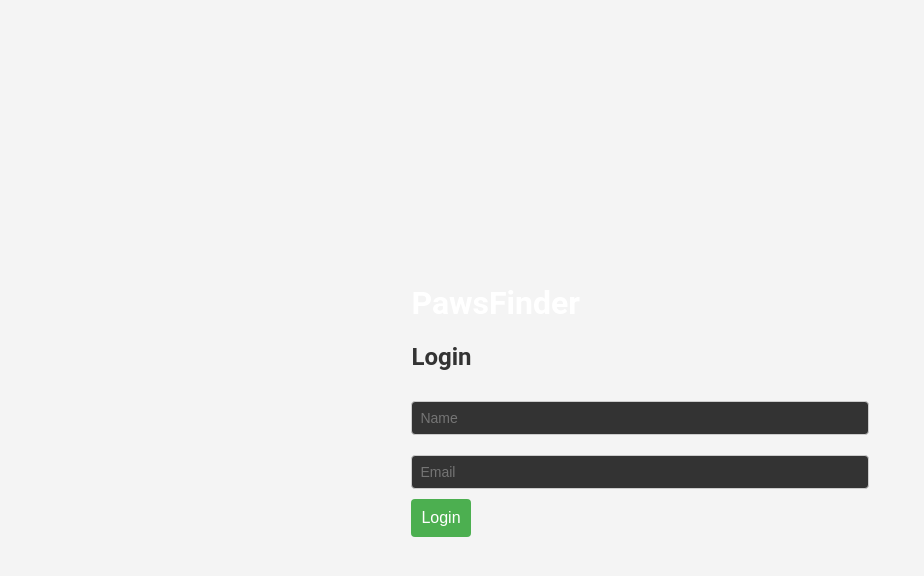
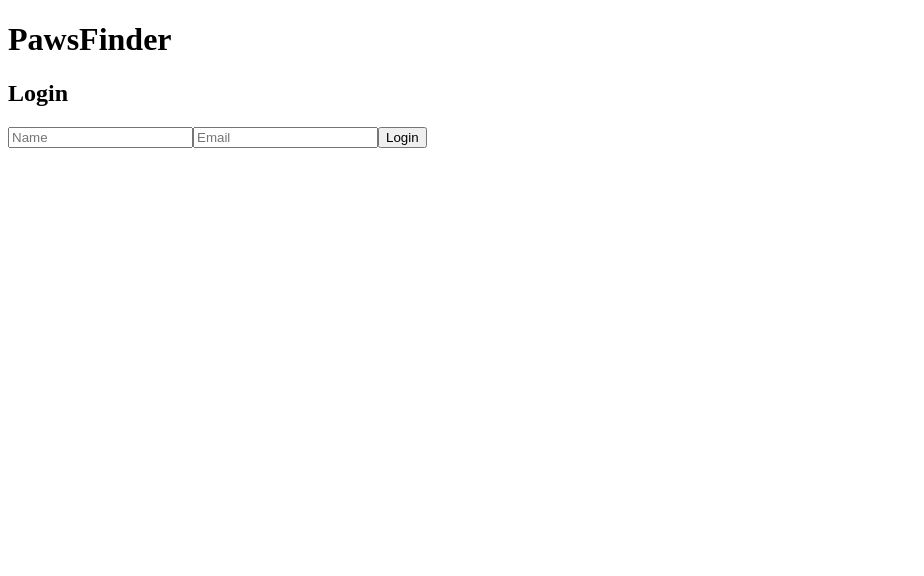
Before and after one commit to AbhiramAv/fetch-dog-app, a React (Create React App) app: page / in a window 1280 px wide. Shown: the top 576 px of the page, without its empty margins (0-924 px from the left). Built offline with nearby package versions, Linux system fonts and the light colour scheme.

Commit message:
Clean Up

```diff
--- a/src/components/Login.tsx
+++ b/src/components/Login.tsx
@@ -1,6 +1,5 @@
 import React, { useState } from 'react';
 import { useAuth } from './AuthContext';
-import '../css/Login.css';
 
 const Login: React.FC = () => {
   const { login } = useAuth();
--- a/src/components/ResultsPage.tsx
+++ b/src/components/ResultsPage.tsx
@@ -5,7 +5,6 @@ import api from '../api';
 import DogCard from './DogDetails';
 import Autocomplete from '@mui/material/Autocomplete';
 import TextField from '@mui/material/TextField';
-import '../css/styling.css'; // Import the CSS file
 
 interface Dog {
   id: string;
--- a/src/css/DogSearchComponent.css
+++ /dev/null
@@ -1,110 +0,0 @@
-/* DogSearchComponent.css */
-
-/* General styling for the page */
-body {
-    font-family: 'Arial', sans-serif;
-    background-color: #f4f4f4;
-    margin: 0;
-    padding: 0;
-    display: flex;
-    flex-direction: column;
-    align-items: center;
-  }
-
-  .container {
-    width: 80%;
-    max-width: 1200px;
-    margin: 20px auto;
-  }
-
-  h2 {
-    color: #333;
-  }
-
-  /* Styling for the filter and sorting controls */
-  .filter-container {
-    display: flex;
-    justify-content: space-between;
-    margin-bottom: 20px;
-  }
-
-  label {
-    margin-right: 10px;
-  }
-
-  select,
-  input {
-    padding: 8px;
-    font-size: 14px;
-  }
-
-  /* Styling for the dog cards */
-  ul {
-    list-style: none;
-    padding: 0;
-    display: flex;
-    flex-wrap: wrap;
-    justify-content: space-around;
-  }
-
-  li {
-    margin: 10px;
-    flex: 0 0 calc(20% - 20px); /* Adjust the width as needed */
-  }
-
-  .card {
-    background-color: #fff;
-    border: 1px solid #ddd;
-    border-radius: 8px;
-    padding: 16px;
-    width: 100%; /* Adjust the width as needed */
-    box-shadow: 0 4px 8px rgba(0, 0, 0, 0.1);
-    transition: transform 0.3s;
-  }
-
-  .card:hover {
-    transform: translateY(-5px);
-  }
-
-  .card img {
-    width: 100%;
-    border-radius: 4px;
-    margin-bottom: 10px;
-  }
-
-  /* Styling for buttons */
-  button {
-    background-color: #4caf50;
-    color: #fff;
-    border: none;
-    padding: 10px;
-    cursor: pointer;
-    border-radius: 4px;
-    transition: background-color 0.3s;
-  }
-
-  button:hover {
-    background-color: #45a049;
-  }
-
-  /* Pagination controls */
-  .pagination {
-    display: flex;
-    justify-content: center;
-    margin-top: 20px;
-  }
-
-  .pagination button {
-    margin: 0 5px;
-  }
-
-  /* Generate Match button */
-  .generate-match {
-    margin-top: 20px;
-  }
-
-  /* Error message */
-  .error-message {
-    color: #d9534f;
-    margin-top: 10px;
-  }
--- a/src/css/styling.css
+++ /dev/null
@@ -1,165 +0,0 @@
-/* Shared styles for both components */
-
-body {
-    font-family: 'Roboto', sans-serif;
-    background-color: #222;
-    color: #fff;
-    margin: 0;
-    display: flex;
-    align-items: center;
-    justify-content: center;
-    height: 100vh;
-  }
-
-  .container {
-    background: linear-gradient(to bottom, #4CAF50, #45a049);
-    padding: 20px;
-    border-radius: 8px;
-    box-shadow: 0 0 20px rgba(0, 0, 0, 0.3);
-    width: 300px;
-    text-align: center;
-  }
-
-  h2 {
-    color: #fff;
-  }
-
-  input {
-    width: 100%;
-    padding: 10px;
-    margin: 10px 0;
-    border: 1px solid #ccc;
-    border-radius: 4px;
-    box-sizing: border-box;
-    background-color: #333;
-    color: #fff;
-  }
-
-  button {
-    background-color: #2196F3;
-    color: #fff;
-    padding: 10px 20px;
-    border: none;
-    border-radius: 4px;
-    cursor: pointer;
-    font-size: 16px;
-    transition: background-color 0.3s;
-  }
-
-  button:hover {
-    background-color: #0b7dda;
-  }
-
-  @media (max-width: 600px) {
-    .container {
-      width: 80%;
-    }
-  }
-
-  /* DogSearchComponent.css */
-
-  body {
-    font-family: 'Roboto', sans-serif;
-    background-color: #f4f4f4;
-    margin: 0;
-    padding: 0;
-    display: flex;
-    flex-direction: column;
-    align-items: center;
-  }
-
-  .container {
-    width: 80%;
-    max-width: 1200px;
-    margin: 20px auto;
-    background: #fff;
-    padding: 20px;
-    border-radius: 8px;
-    box-shadow: 0 0 20px rgba(0, 0, 0, 0.3);
-  }
-
-  h2 {
-    color: #333;
-  }
-
-  .filter-container {
-    display: flex;
-    justify-content: space-between;
-    margin-bottom: 20px;
-  }
-
-  label {
-    margin-right: 10px;
-  }
-
-  select,
-  input {
-    padding: 8px;
-    font-size: 14px;
-  }
-
-  ul {
-    list-style: none;
-    padding: 0;
-    display: flex;
-    flex-wrap: wrap;
-    justify-content: space-around;
-  }
-
-  li {
-    margin: 10px;
-    flex: 0 0 calc(20% - 20px);
-  }
-
-  .card {
-    background-color: #fff;
-    border: 1px solid #ddd;
-    border-radius: 8px;
-    padding: 16px;
-    width: 100%;
-    box-shadow: 0 4px 8px rgba(0, 0, 0, 0.1);
-    transition: transform 0.3s;
-  }
-
-  .card:hover {
-    transform: translateY(-5px);
-  }
-
-  .card img {
-    width: 100%;
-    border-radius: 4px;
-    margin-bottom: 10px;
-  }
-
-  button {
-    background-color: #4CAF50;
-    color: #fff;
-    border: none;
-    padding: 10px;
-    cursor: pointer;
-    border-radius: 4px;
-    transition: background-color 0.3s;
-  }
-
-  button:hover {
-    background-color: #45a049;
-  }
-
-  .pagination {
-    display: flex;
-    justify-content: center;
-    margin-top: 20px;
-  }
-
-  .pagination button {
-    margin: 0 5px;
-  }
-
-  .generate-match {
-    margin-top: 20px;
-  }
-
-  .error-message {
-    color: #d9534f;
-    margin-top: 10px;
-  }
```
Also changed, not shown: src/css/Login.css (deleted).
